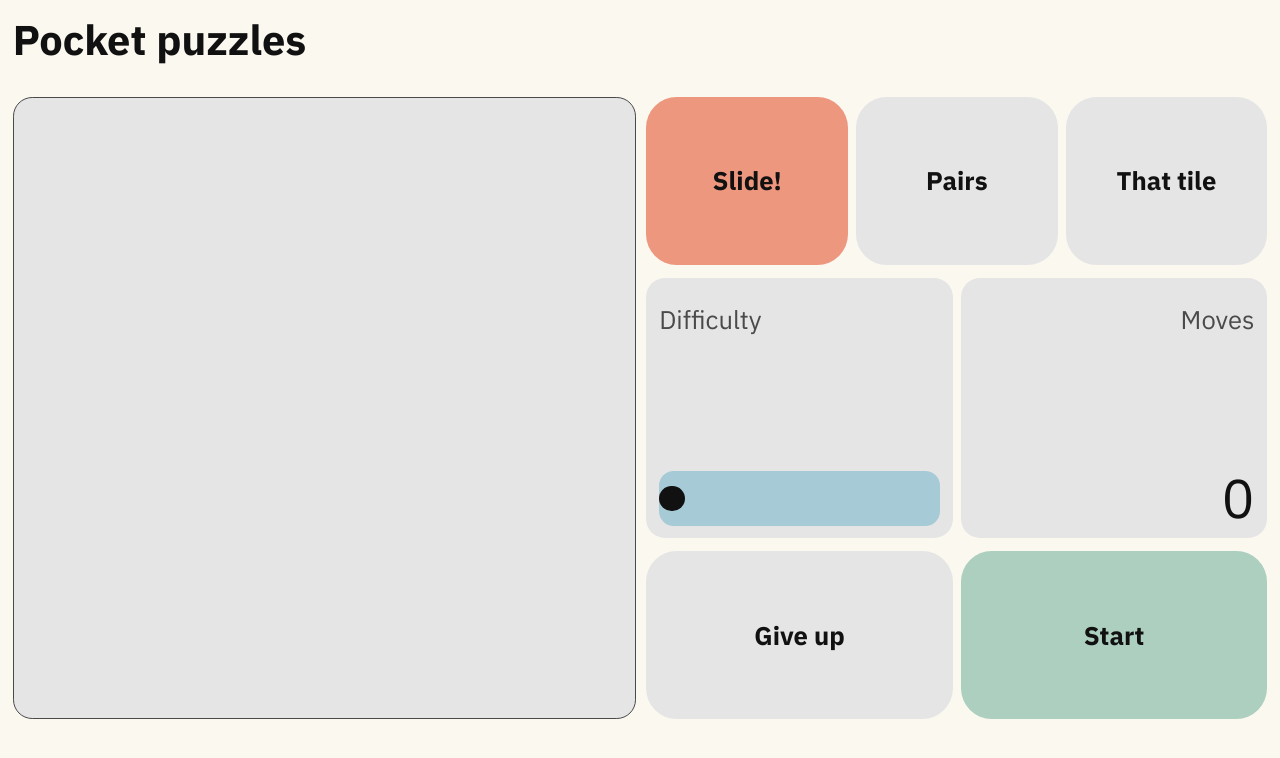
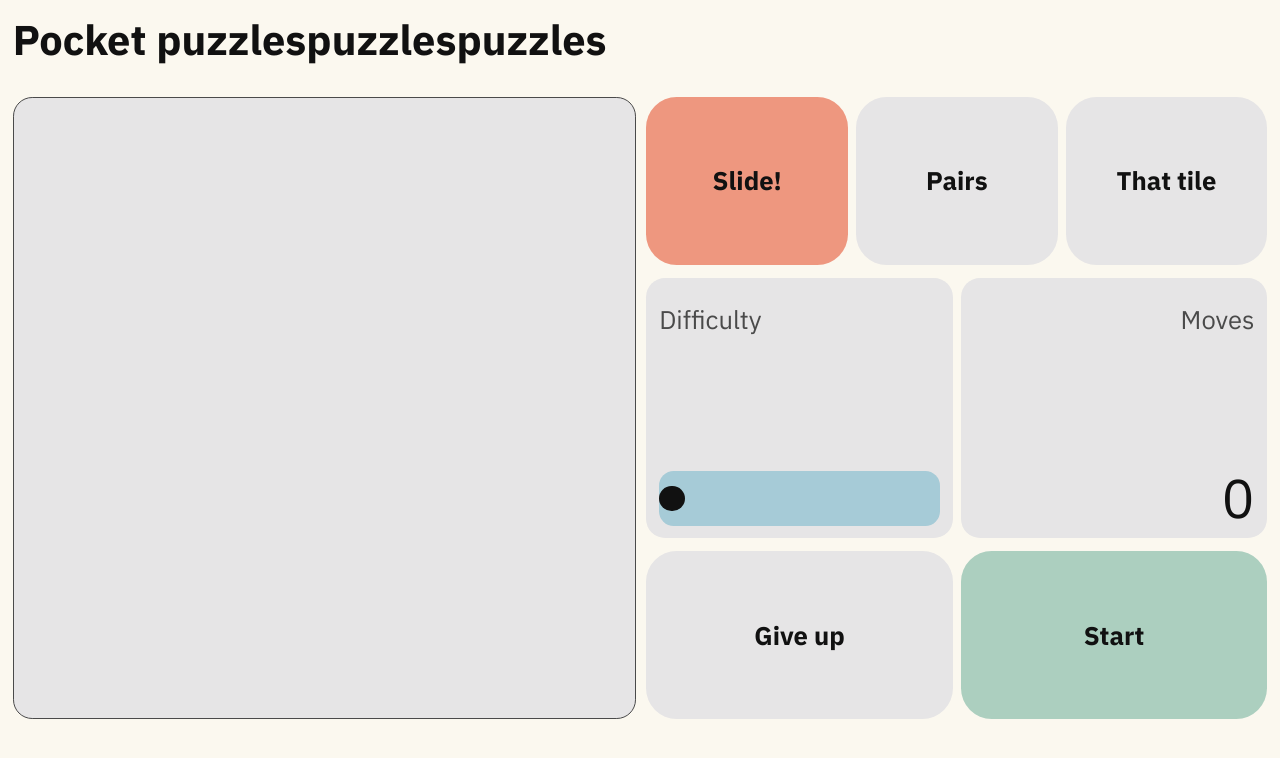
Before and after one commit to otaniyoz/pocket-puzzles, a plain HTML site: page index.html in a window 1280 px wide. Drawn offline with Linux system fonts and the light colour scheme.

Commit message:
updated page title

```diff
--- a/index.html
+++ b/index.html
@@ -14,7 +14,7 @@
 
 <body class="no-margin">
   <header id="page-header" class="no-padding full-width">
-    <h3 id="page-title" class="no-margin">Pocket puzzles</h3>
+    <h3 id="page-title" class="no-margin">Pocket <span class="page-title-blue">puzzles</span><span class="page-title-orange">puzzles</span><span class="page-title-green">puzzles</span></h3>
   </header>
   <main>
     <canvas id="puzzle-canvas" class="full-width"></canvas>
```
